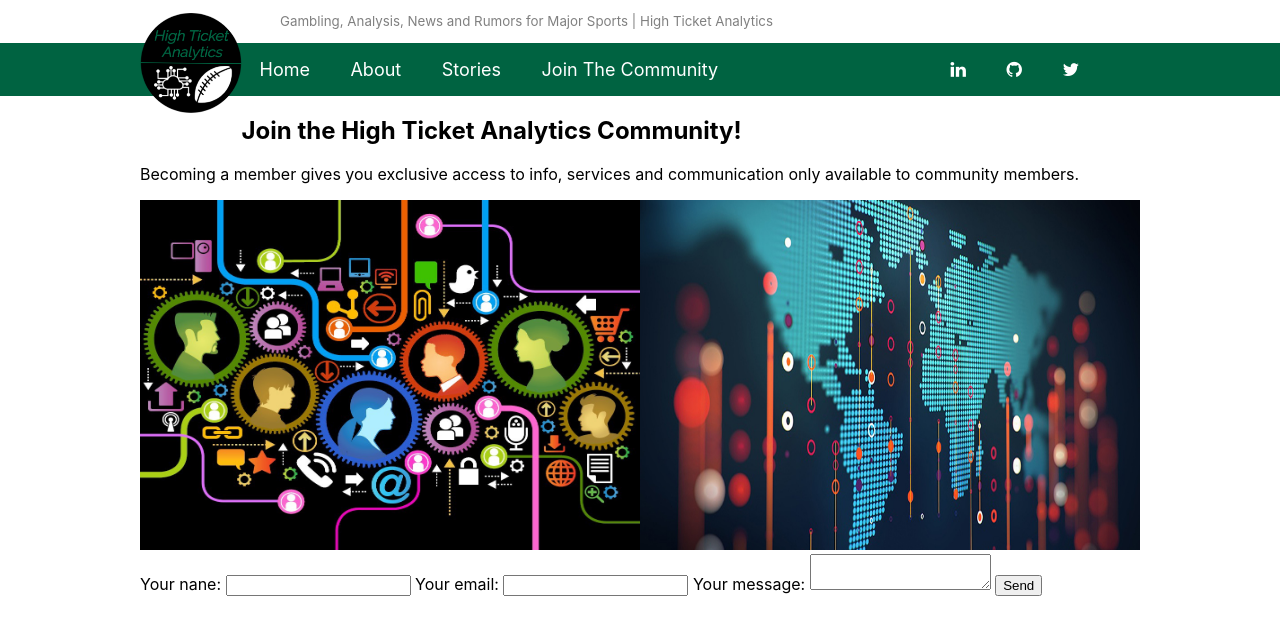
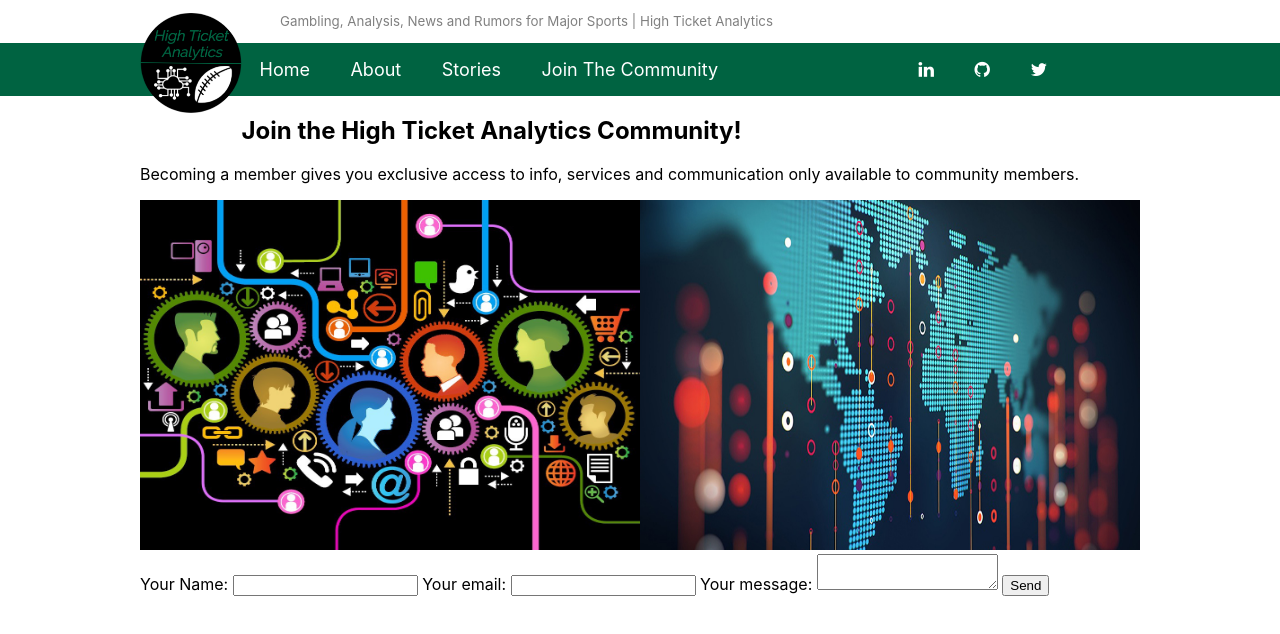
Before and after one commit to HighTicketAnalytics/highticketanalytics.github.io, a plain HTML site: page community.html in a window 1280 px wide. Drawn offline with Linux system fonts and the light colour scheme.

Commit message:
fix length

```diff
--- a/community.html
+++ b/community.html
@@ -17,7 +17,7 @@
         <li> <a href = 'https://highticketanalytics.github.io/'>About</a> </li>
         <li> <a href = 'https://highticketanalytics.github.io/'>Stories</a> </li>
         <li> <a href = 'https://highticketanalytics.github.io/'>Join The Community</a> </li>
-        <li  style="padding-left:12em;"><a href="https://www.linkedin.com/" class="fa fa-linkedin"></a></li>
+        <li  style="padding-left:10em;"><a href="https://www.linkedin.com/" class="fa fa-linkedin"></a></li>
         <li><a href="https://github.com/HighTicketAnalytics/highticketanalytics.github.io" class="fa fa-github"></a></li>
         <li><a href="https://twitter.com/H_Tanalytics" class="fa fa-twitter"></a></li>
       </ul>
@@ -33,7 +33,7 @@
       method="POST"
     >
     <label>
-      Your nane:
+      Your Name:
       <input type="text" name="fullName">
     </label>
       <label>
```
